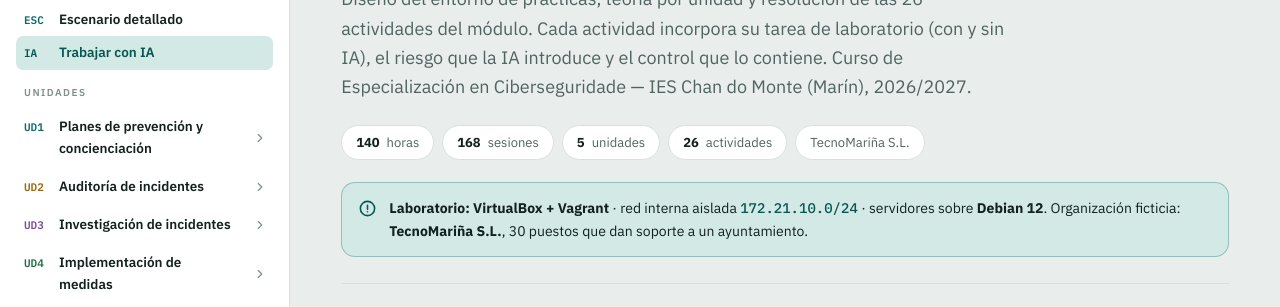
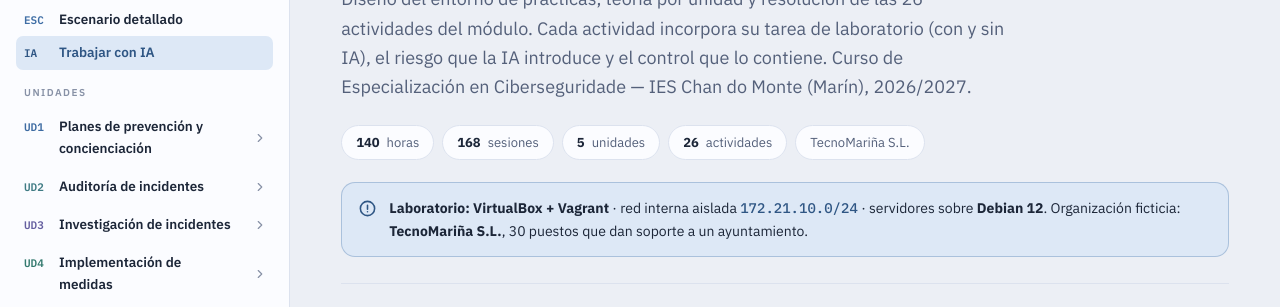
Before and after one commit to mrnovoa-dev/Ciber_CDM_IC_apuntes, a plain HTML site: page index.html in a window 1280 px wide. Shown: the part 224-531 px from the top of the page. Drawn offline with Linux system fonts and the light colour scheme; a web font is replaced by a local one.

Commit message:
Rediseño visual: paleta azul tenue para lectura cómoda y relajada (claro y oscuro)
Nuevo sistema de color sobre la misma estructura y contenido: fondo papel azulado, tinta azul pizarra (no negro puro), acento azul acero tenue, superficies sin blanco puro, sombras de menor contraste y bloques de código en azul noche. Los colores por unidad pasan a una gama fría coherente manteniendo su diferenciación.

Co-Authored-By: Claude Opus 4.8 <noreply@anthropic.com>
Claude-Session: https://claude.ai/code/session_01CHyXSYqwDEJyn5CCHCS9np

```diff
--- a/index.html
+++ b/index.html
@@ -8,35 +8,37 @@
 <link rel="stylesheet" href="https://fonts.googleapis.com/css2?family=Chivo:ital,wght@0,500;0,600;0,700;0,800;1,500&family=IBM+Plex+Sans:ital,wght@0,400;0,500;0,600;0,700;1,400&family=IBM+Plex+Mono:wght@400;500;600&display=swap">
 <style>
 :root{
-  --ground:#e9edec;--surface:#fff;--surface-2:#f4f7f6;--surface-3:#e7ecea;
-  --ink:#12201e;--muted:#516360;--faint:#7d908c;--border:#d8e0dd;--border-strong:#bcc9c5;
-  --accent:#0c6b63;--accent-ink:#085650;--accent-soft:#d3e9e6;
-  --attack:#b0402a;--attack-soft:#f4ddd6;--attack-ink:#8f3120;--defend:#0c6b63;
-  --verde:#2c7a4b;--ambar:#9a6708;--rojo:#b23125;
-  --code-bg:#0e1f1d;--code-ink:#d3e3e0;--code-faint:#6f8b87;--code-accent:#57cfc2;--code-attack:#f0a084;--code-key:#9ec8ee;--code-str:#bfe0a8;
-  --shadow:0 1px 2px rgba(18,32,30,.05),0 4px 14px rgba(18,32,30,.05);
-  --shadow-lift:0 6px 16px rgba(18,32,30,.10),0 16px 44px rgba(18,32,30,.12);
+  --ground:#eceff5;--surface:#fbfcff;--surface-2:#f2f5fb;--surface-3:#e7ecf5;
+  --ink:#1c2638;--muted:#54607a;--faint:#8791a6;--border:#dce2ee;--border-strong:#c4ccdd;
+  --accent:#3f6ea5;--accent-ink:#2f5684;--accent-soft:#dde8f6;
+  --attack:#a85949;--attack-soft:#f1e2dc;--attack-ink:#8a4336;--defend:#3f6ea5;
+  --verde:#3a7d5f;--ambar:#846418;--rojo:#a6453b;
+  --code-bg:#1b2740;--code-ink:#d6deec;--code-faint:#7e8aa6;--code-accent:#8fb9e8;--code-attack:#e7a994;--code-key:#9fc1ec;--code-str:#a9d3b4;
+  --shadow:0 1px 2px rgba(28,38,56,.05),0 4px 14px rgba(28,38,56,.06);
+  --shadow-lift:0 6px 16px rgba(28,38,56,.09),0 16px 44px rgba(28,38,56,.11);
   --radius:14px;--radius-sm:9px;
   --sans:"IBM Plex Sans",system-ui,-apple-system,Segoe UI,Roboto,sans-serif;
   --disp:"Chivo",var(--sans);--mono:"IBM Plex Mono",ui-monospace,Menlo,monospace;--maxw:1180px;
-  --ud1:#0c6b63;--ud2:#9a6708;--ud3:#7b4b9e;--ud4:#1f6f43;--ud5:#a83d5e;--ia:#3560b6;
+  --ud1:#3d6ba2;--ud2:#3f7b84;--ud3:#655fa0;--ud4:#347a6f;--ud5:#74619a;--ia:#4573b6;
 }
 @media (prefers-color-scheme:dark){:root:not([data-theme="light"]){
-  --ground:#0a1413;--surface:#10201e;--surface-2:#152925;--surface-3:#1d3430;
-  --ink:#e5efec;--muted:#9db2ad;--faint:#6d857f;--border:#243d38;--border-strong:#345049;
-  --accent:#3fc3b6;--accent-ink:#78ded2;--accent-soft:#123a35;
-  --attack:#e8896a;--attack-soft:#39221a;--attack-ink:#f0a488;--defend:#3fc3b6;
-  --verde:#5cc088;--ambar:#d5a13c;--rojo:#e0776a;--code-bg:#071513;
-  --shadow:0 1px 2px rgba(0,0,0,.35),0 4px 16px rgba(0,0,0,.35);--shadow-lift:0 6px 18px rgba(0,0,0,.45),0 18px 46px rgba(0,0,0,.5);
-  --ud1:#3fc3b6;--ud2:#d5a13c;--ud3:#b98ad6;--ud4:#5cc088;--ud5:#e284a0;--ia:#89aef2;}}
+  --ground:#0e1420;--surface:#151c2a;--surface-2:#1b2434;--surface-3:#222d41;
+  --ink:#dde4f1;--muted:#9aa6be;--faint:#6c7893;--border:#293347;--border-strong:#3a4863;
+  --accent:#7ba6da;--accent-ink:#a6c6ea;--accent-soft:#1a2a40;
+  --attack:#dd8b78;--attack-soft:#33201a;--attack-ink:#ecaa96;--defend:#7ba6da;
+  --verde:#5fb98f;--ambar:#cfa24a;--rojo:#df7e72;
+  --code-bg:#0b111c;--code-ink:#d2dae9;--code-faint:#7e8aa6;--code-accent:#8fb9e8;--code-attack:#e7a994;--code-key:#9fc1ec;--code-str:#a9d3b4;
+  --shadow:0 1px 2px rgba(0,0,0,.30),0 4px 16px rgba(0,0,0,.32);--shadow-lift:0 6px 18px rgba(0,0,0,.42),0 18px 46px rgba(0,0,0,.48);
+  --ud1:#7ba6da;--ud2:#6fb0bd;--ud3:#9a94d8;--ud4:#5fb3a6;--ud5:#ab93cf;--ia:#86aef2;}}
 :root[data-theme="dark"]{
-  --ground:#0a1413;--surface:#10201e;--surface-2:#152925;--surface-3:#1d3430;
-  --ink:#e5efec;--muted:#9db2ad;--faint:#6d857f;--border:#243d38;--border-strong:#345049;
-  --accent:#3fc3b6;--accent-ink:#78ded2;--accent-soft:#123a35;
-  --attack:#e8896a;--attack-soft:#39221a;--attack-ink:#f0a488;--defend:#3fc3b6;
-  --verde:#5cc088;--ambar:#d5a13c;--rojo:#e0776a;--code-bg:#071513;
-  --shadow:0 1px 2px rgba(0,0,0,.35),0 4px 16px rgba(0,0,0,.35);--shadow-lift:0 6px 18px rgba(0,0,0,.45),0 18px 46px rgba(0,0,0,.5);
-  --ud1:#3fc3b6;--ud2:#d5a13c;--ud3:#b98ad6;--ud4:#5cc088;--ud5:#e284a0;--ia:#89aef2;}
+  --ground:#0e1420;--surface:#151c2a;--surface-2:#1b2434;--surface-3:#222d41;
+  --ink:#dde4f1;--muted:#9aa6be;--faint:#6c7893;--border:#293347;--border-strong:#3a4863;
+  --accent:#7ba6da;--accent-ink:#a6c6ea;--accent-soft:#1a2a40;
+  --attack:#dd8b78;--attack-soft:#33201a;--attack-ink:#ecaa96;--defend:#7ba6da;
+  --verde:#5fb98f;--ambar:#cfa24a;--rojo:#df7e72;
+  --code-bg:#0b111c;--code-ink:#d2dae9;--code-faint:#7e8aa6;--code-accent:#8fb9e8;--code-attack:#e7a994;--code-key:#9fc1ec;--code-str:#a9d3b4;
+  --shadow:0 1px 2px rgba(0,0,0,.30),0 4px 16px rgba(0,0,0,.32);--shadow-lift:0 6px 18px rgba(0,0,0,.42),0 18px 46px rgba(0,0,0,.48);
+  --ud1:#7ba6da;--ud2:#6fb0bd;--ud3:#9a94d8;--ud4:#5fb3a6;--ud5:#ab93cf;--ia:#86aef2;}
 *{box-sizing:border-box}html{scroll-behavior:smooth;scroll-padding-top:4rem}
 @media (prefers-reduced-motion:reduce){html{scroll-behavior:auto}*{transition:none!important}}
 body{margin:0;background:var(--ground);color:var(--ink);font-family:var(--sans);font-size:16px;line-height:1.62;-webkit-font-smoothing:antialiased}
```
